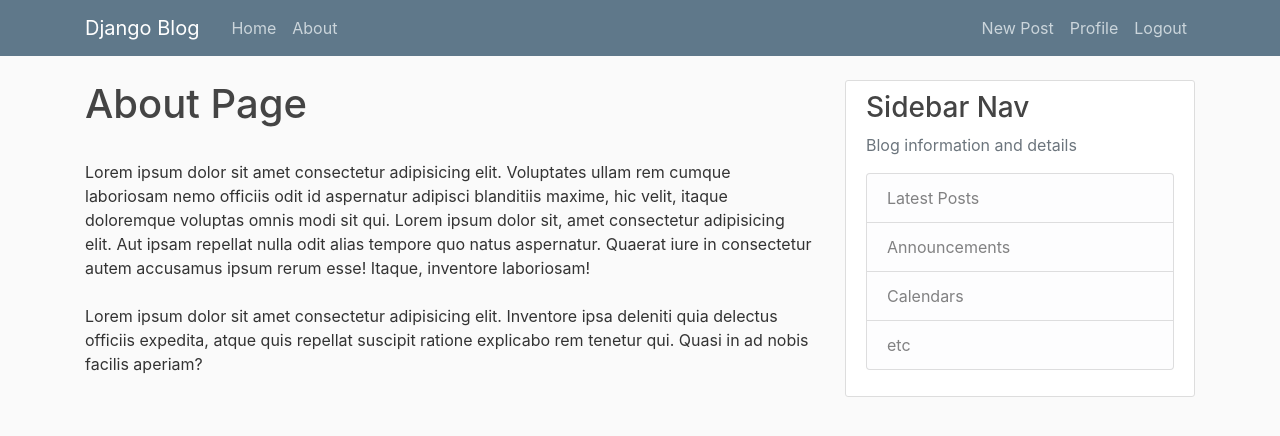
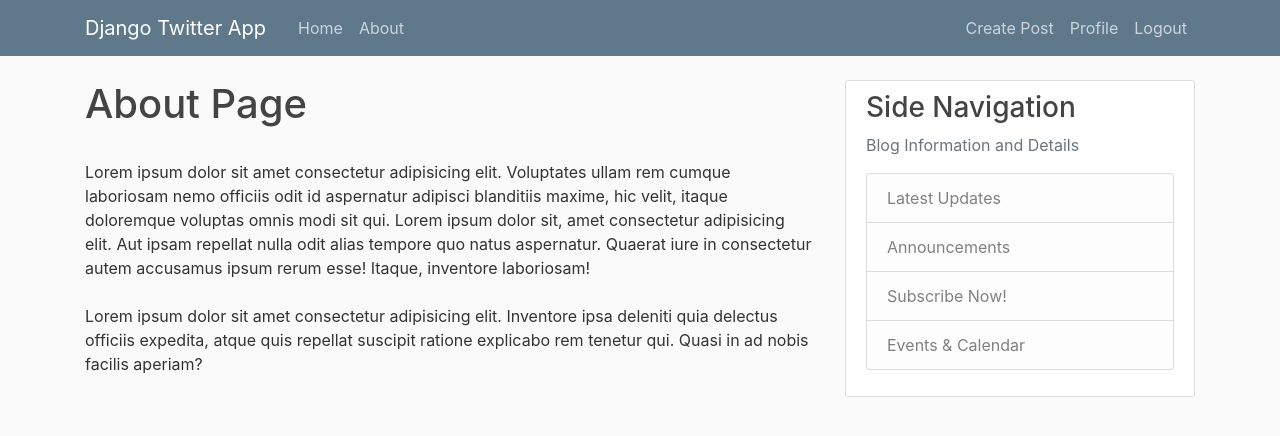
Before and after one commit to danegood1/django_project, a Django app: page /about/ in a window 1280 px wide. Shown: the top 436 px of the page. Run offline with Django 3.2, Linux system fonts and the light colour scheme; a user stored in the database is signed in; some libraries are stand-ins or nearby versions.

Commit message:
Name update

```diff
--- a/blog/Templates/blog/base.html
+++ b/blog/Templates/blog/base.html
@@ -7,8 +7,8 @@
     <meta charset="UTF-8">
     <meta name="viewport" content="width=device-width, initial-scale=1.0, shrink-to-fit=no">
     <meta http-equiv="X-UA-Compatible" content="ie=edge">
-    <link rel="stylesheet" href="https://stackpath.bootstrapcdn.com/bootstrap/4.3.1/css/bootstrap.min.css" integrity="sha384-ggOyR0iXCbMQv3Xipma34MD+dH/1fQ784/j6cY/iJTQUOhcWr7x9JvoRxT2MZw1T"
-        crossorigin="anonymous">
+    <link rel="stylesheet" href="https://stackpath.bootstrapcdn.com/bootstrap/4.3.1/css/bootstrap.min.css"
+        integrity="sha384-ggOyR0iXCbMQv3Xipma34MD+dH/1fQ784/j6cY/iJTQUOhcWr7x9JvoRxT2MZw1T" crossorigin="anonymous">
     <link rel="stylesheet" type="text/css" href="{% static 'blog/main.css' %}">
 
     {% if title %}
@@ -23,7 +23,7 @@
     <header class="site-header">
         <nav class="navbar navbar-expand-md navbar-dark bg-steel fixed-top">
             <div class="container">
-                <a class="navbar-brand mr-4" href="{% url 'blog-home' %}">Django Blog</a>
+                <a class="navbar-brand mr-4" href="{% url 'blog-home' %}">Django Twitter App</a>
                 <button class="navbar-toggler" type="button" data-toggle="collapse" data-target="#navbarToggle"
                     aria-controls="navbarToggle" aria-expanded="false" aria-label="Toggle navigation">
                     <span class="navbar-toggler-icon"></span>
@@ -36,7 +36,7 @@
                     <!-- Navbar Right Side -->
                     <div class="navbar-nav">
                         {% if user.is_authenticated %}
-                        <a class="nav-item nav-link" href="{% url 'post-create' %}">New Post</a>
+                        <a class="nav-item nav-link" href="{% url 'post-create' %}">Create Post</a>
                         <a class="nav-item nav-link" href="{% url 'profile' %}">Profile</a>
                         <a class="nav-item nav-link" href="{% url 'logout' %}">Logout</a>
                         {% else %}
@@ -63,13 +63,13 @@
             </div>
             <div class="col-md-4">
                 <div class="content-section">
-                    <h3>Sidebar Nav</h3>
-                    <p class='text-muted'>Blog information and details
+                    <h3>Side Navigation</h3>
+                    <p class='text-muted'>Blog Information and Details
                         <ul class="list-group">
-                            <li class="list-group-item list-group-item-light">Latest Posts</li>
+                            <li class="list-group-item list-group-item-light">Latest Updates</li>
                             <li class="list-group-item list-group-item-light">Announcements</li>
-                            <li class="list-group-item list-group-item-light">Calendars</li>
-                            <li class="list-group-item list-group-item-light">etc</li>
+                            <li class="list-group-item list-group-item-light">Subscribe Now!</li>
+                            <li class="list-group-item list-group-item-light">Events & Calendar</li>
                         </ul>
                     </p>
                 </div>
@@ -85,12 +85,15 @@
 
 
 
-    <script src="https://code.jquery.com/jquery-3.3.1.slim.min.js" integrity="sha384-q8i/X+965DzO0rT7abK41JStQIAqVgRVzpbzo5smXKp4YfRvH+8abtTE1Pi6jizo"
-        crossorigin="anonymous"></script>
-    <script src="https://cdnjs.cloudflare.com/ajax/libs/popper.js/1.14.7/umd/popper.min.js" integrity="sha384-UO2eT0CpHqdSJQ6hJty5KVphtPhzWj9WO1clHTMGa3JDZwrnQq4sF86dIHNDz0W1"
-        crossorigin="anonymous"></script>
-    <script src="https://stackpath.bootstrapcdn.com/bootstrap/4.3.1/js/bootstrap.min.js" integrity="sha384-JjSmVgyd0p3pXB1rRibZUAYoIIy6OrQ6VrjIEaFf/nJGzIxFDsf4x0xIM+B07jRM"
-        crossorigin="anonymous"></script>
+    <script src="https://code.jquery.com/jquery-3.3.1.slim.min.js"
+        integrity="sha384-q8i/X+965DzO0rT7abK41JStQIAqVgRVzpbzo5smXKp4YfRvH+8abtTE1Pi6jizo" crossorigin="anonymous">
+    </script>
+    <script src="https://cdnjs.cloudflare.com/ajax/libs/popper.js/1.14.7/umd/popper.min.js"
+        integrity="sha384-UO2eT0CpHqdSJQ6hJty5KVphtPhzWj9WO1clHTMGa3JDZwrnQq4sF86dIHNDz0W1" crossorigin="anonymous">
+    </script>
+    <script src="https://stackpath.bootstrapcdn.com/bootstrap/4.3.1/js/bootstrap.min.js"
+        integrity="sha384-JjSmVgyd0p3pXB1rRibZUAYoIIy6OrQ6VrjIEaFf/nJGzIxFDsf4x0xIM+B07jRM" crossorigin="anonymous">
+    </script>
 </body>
 
 </html>
--- a/django_project/settings.py
+++ b/django_project/settings.py
@@ -25,7 +25,7 @@ SECRET_KEY = 'uz%1ld6le$zpzyhz7&y*2b5^-t#ps*y1)b1*&@$17)26a$48x5'
 # SECURITY WARNING: don't run with debug turned on in production!
 DEBUG = True
 
-ALLOWED_HOSTS = ["twitter-blog.herokuapp.com"]
+ALLOWED_HOSTS = []
 
 
 # Application definition
```
